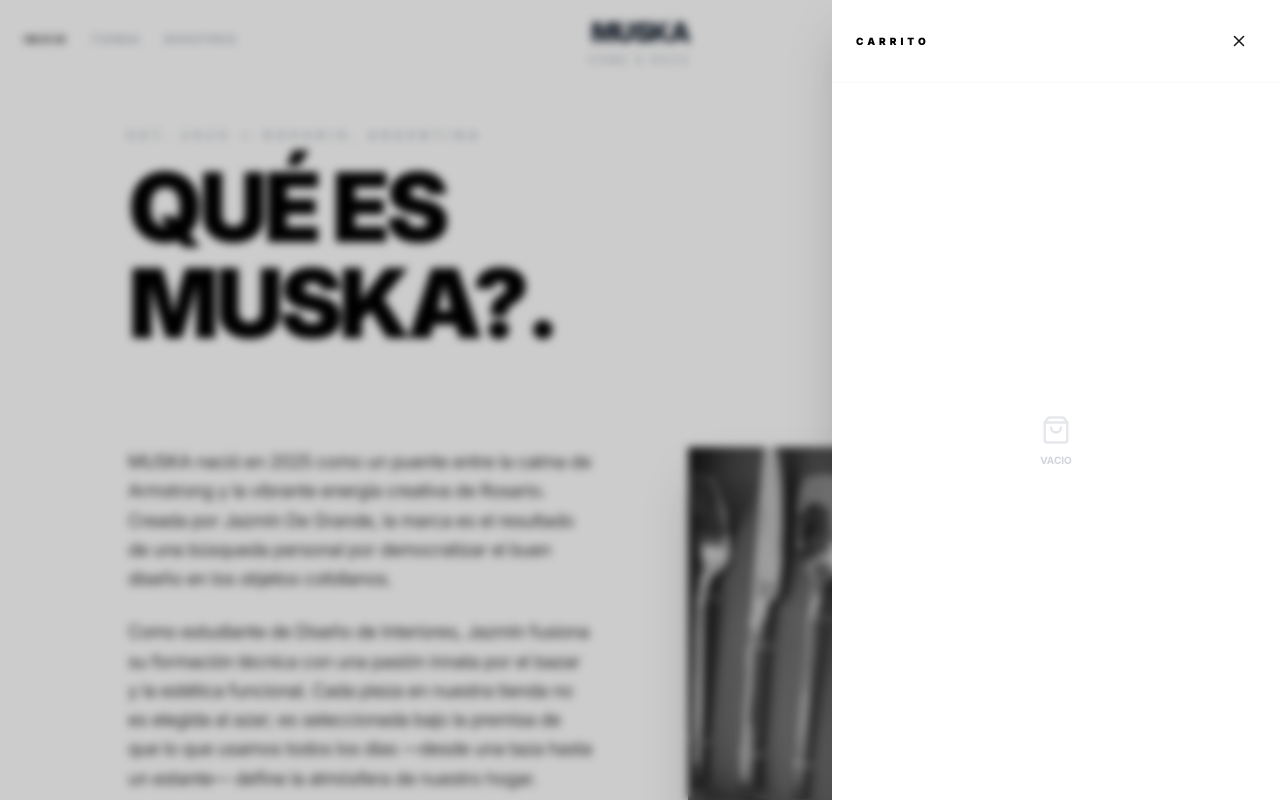
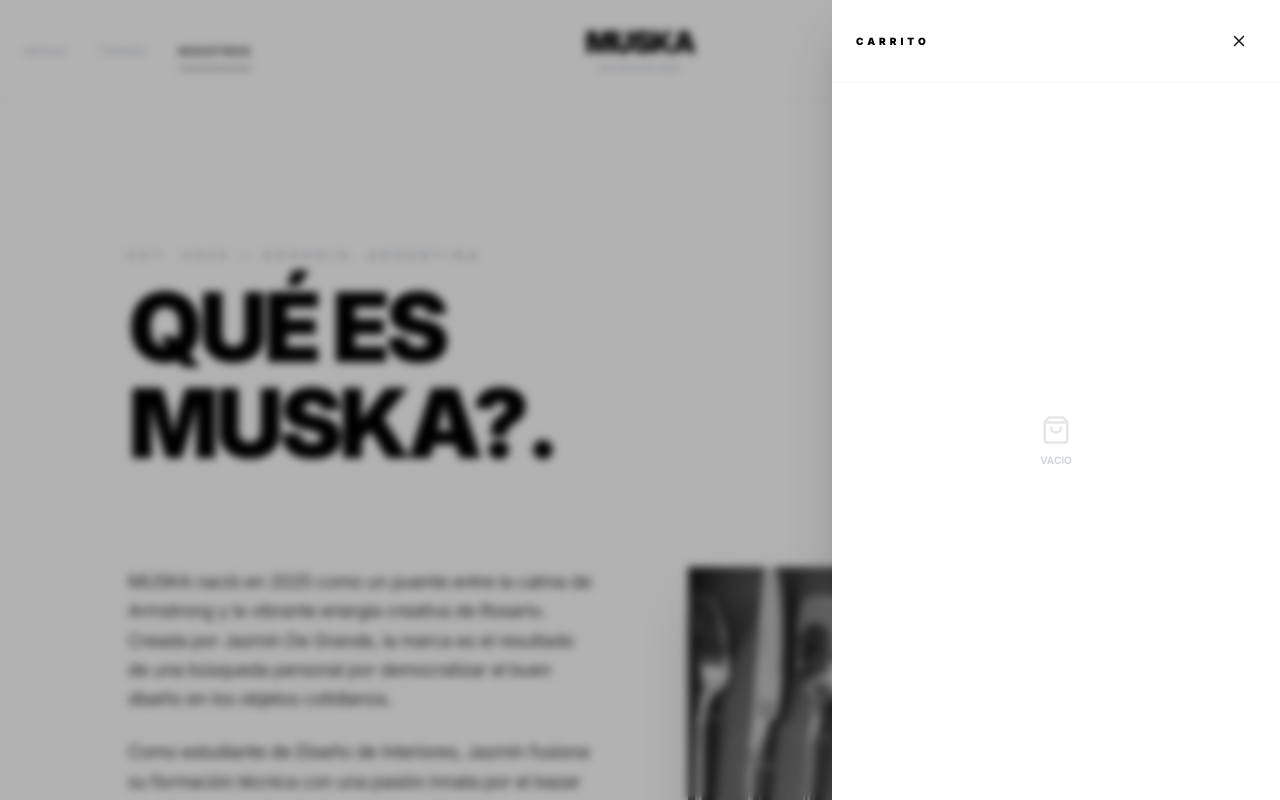
Before and after one commit to agusmerlo2005/muska2026, a Next.js app: page /nosotros in a window 1280 px wide. Both pictures are taken after a click on the button 1237 px from the left and 39 px from the top of the page. Shown: the top 800 px of the page. Built offline with nearby package versions, Linux system fonts and the light colour scheme.

Commit message:
Estetica

```diff
--- a/package.json
+++ b/package.json
@@ -13,6 +13,7 @@
     "@supabase/auth-helpers-nextjs": "^0.15.0",
     "@supabase/ssr": "^0.1.0",
     "@supabase/supabase-js": "^2.101.1",
+    "framer-motion": "^12.38.0",
     "lucide-react": "^0.363.0",
     "next": "14.1.4",
     "react": "^18.2.0",
--- a/src/app/layout.tsx
+++ b/src/app/layout.tsx
@@ -2,9 +2,7 @@
 
 import { Inter } from "next/font/google";
 import "./globals.css";
-import Link from 'next/link';
-import Logo from "@/components/ui/Logo";
-import { ShoppingBag } from 'lucide-react';
+import Navbar from "@/components/ui/Navbar";
 import { useCart } from '@/hooks/useCart';
 import CartDrawer from '@/features/cart/CartDrawer';
 import { useEffect, useState } from "react";
@@ -12,10 +10,7 @@
 const inter = Inter({ subsets: ["latin"] });
 
 export default function RootLayout({ children }: { children: React.ReactNode }) {
-  // Usamos el hook de forma desestructurada
-  const cart = useCart((state) => state.cart);
   const isOpen = useCart((state) => state.isOpen);
-  const onOpen = useCart((state) => state.onOpen);
   const onClose = useCart((state) => state.onClose);
 
   const [mounted, setMounted] = useState(false);
@@ -24,47 +19,22 @@
     setMounted(true);
   }, []);
 
-  const totalItems = mounted ? cart.reduce((acc, item) => acc + item.quantity, 0) : 0;
-
   return (
     <html lang="es">
       <body className={`${inter.className} bg-white antialiased`}>
 
-        <header className="fixed top-0 left-0 right-0 h-20 bg-white/95 backdrop-blur-sm z-[100] border-b border-gray-50 px-6">
-          <div className="mx-auto max-w-7xl h-full grid grid-cols-3 items-center">
+        {/* Componente Navbar Centralizado */}
+        <Navbar />
 
-            <nav className="flex items-center gap-6">
-              <Link href="/" className="text-[10px] uppercase font-bold tracking-[0.2em] text-black">Inicio</Link>
-              <Link href="/shop" className="text-[10px] uppercase font-bold tracking-[0.2em] text-gray-400 hover:text-black transition-colors">Tienda</Link>
-              <Link href="/nosotros" className="text-[10px] uppercase font-bold tracking-[0.2em] text-gray-400 hover:text-black transition-colors">Nosotros</Link>
-            </nav>
-
-            <div className="flex justify-center scale-90">
-              <Link href="/"><Logo /></Link>
-            </div>
-
-            <div className="flex items-center justify-end gap-6">
-              <Link href="/admin" className="text-[10px] uppercase font-bold tracking-[0.2em] text-gray-200 hover:text-black">Panel</Link>
-
-              <button
-                onClick={onOpen}
-                className="text-black hover:scale-110 transition-transform relative p-2"
-              >
-                <ShoppingBag size={20} strokeWidth={1.5} />
-                {mounted && totalItems > 0 && (
-                  <span className="absolute top-0 right-0 bg-black text-white text-[8px] font-bold w-4 h-4 flex items-center justify-center rounded-full">
-                    {totalItems}
-                  </span>
-                )}
-              </button>
-            </div>
-          </div>
-        </header>
-
-        {/* Pasamos las funciones al Drawer */}
+        {/* Carrito Lateral */}
         <CartDrawer isOpen={isOpen} onClose={onClose} />
 
-        <main>{children}</main>
+        {/* IMPORTANTE: pt-[120px] asegura que el contenido NO quede
+            escondido detrás del Navbar fijo al cargar la página.
+        */}
+        <main className="pt-[100px] md:pt-[120px]">
+          {children}
+        </main>
       </body>
     </html>
   );
--- a/src/app/nosotros/page.tsx
+++ b/src/app/nosotros/page.tsx
@@ -36,7 +36,7 @@
                 "Creo que los espacios que habitamos cuentan nuestra historia. Mi misión con Muska es ayudar a que esa historia sea bella, funcional y llena de detalles que inspiren."
               </p>
               <p className="mt-4 text-[10px] uppercase tracking-widest font-bold text-black">
-                — Jazmín De Grande, Fundadora
+                — Jazmín De Grande, owner de Muska
               </p>
             </div>
           </div>
@@ -94,7 +94,7 @@
         {/* Footer de Sección */}
         <div className="mt-32 pt-12 border-t border-gray-100 flex flex-col md:flex-row justify-between items-start gap-8">
           <div>
-            <h4 className="text-[10px] uppercase tracking-[0.4em] font-black mb-4 text-black">Filosofía Muska</h4>
+            <h4 className="text-[10px] uppercase tracking-[0.4em] font-black mb-4 text-black">Objetivo de Muska</h4>
             <p className="max-w-xs text-xs text-gray-400 leading-relaxed uppercase tracking-wider">
               Objetos pensados para durar, diseñados para ser vistos y creados para ser usados.
             </p>
--- a/src/components/ui/Navbar.tsx
+++ b/src/components/ui/Navbar.tsx
@@ -3,76 +3,101 @@
 import Link from 'next/link';
 import { usePathname } from 'next/navigation';
 import { ShoppingBag, Menu, X } from 'lucide-react';
-import { useCart } from '@/features/cart/store';
+import { useCart } from '@/hooks/useCart';
 import { useEffect, useState } from 'react';
+import { motion, AnimatePresence } from 'framer-motion';
 
 export default function Navbar() {
   const pathname = usePathname();
-  const { items, openCart } = useCart();
+  const { onOpen, cart } = useCart();
   const [mounted, setMounted] = useState(false);
   const [isMobileMenuOpen, setIsMobileMenuOpen] = useState(false);
 
-  // Evita errores de hidratación (Zustand necesita esto en Next.js)
   useEffect(() => {
     setMounted(true);
   }, []);
 
-  const totalItems = items.reduce((acc, item) => acc + item.quantity, 0);
+  const totalItems = mounted ? cart.reduce((acc, item) => acc + item.quantity, 0) : 0;
 
-  // Estilo dinámico para los links
-  const linkStyle = (path: string) =>
-    `transition-all duration-300 hover:text-black tracking-[0.3em] ${
-      pathname === path
-        ? 'text-black font-black border-b-2 border-black pb-1'
-        : 'text-gray-400 font-medium'
-    }`;
+  const NavLink = ({ href, children }: { href: string; children: React.ReactNode }) => {
+    const isActive = pathname === href;
+    return (
+      <Link href={href} className="relative group py-2">
+        <span className={`text-[10px] uppercase tracking-[0.2em] transition-colors duration-300 ${
+          isActive ? 'text-black font-bold' : 'text-gray-400 group-hover:text-black'
+        }`}>
+          {children}
+        </span>
+        <span className={`absolute bottom-0 left-0 h-[1.5px] bg-black transition-all duration-300 ${
+          isActive ? 'w-full' : 'w-0 group-hover:w-full'
+        }`} />
+      </Link>
+    );
+  };
 
   return (
-    <nav className="fixed top-0 z-[100] w-full border-b border-gray-100 bg-white/80 backdrop-blur-md px-6 py-6">
-      <div className="mx-auto flex max-w-7xl items-center justify-between">
+    <motion.nav
+      initial={{ y: -20, opacity: 0 }}
+      animate={{ y: 0, opacity: 1 }}
+      transition={{ duration: 0.5 }}
+      /* Clases de blindaje:
+         - bg-white: 100% opaco para tapar el texto de atrás.
+         - z-[100]: Máxima prioridad de capa.
+         - border-b: Separación sutil.
+      */
+      className="fixed top-0 left-0 right-0 z-[100] w-full border-b border-gray-100 bg-white px-6 py-6"
+    >
+      <div className="mx-auto max-w-7xl flex items-center justify-between">
 
-        {/* IZQUIERDA: Navegación Principal */}
-        <div className="hidden md:flex items-center gap-10 text-[10px] uppercase">
-          <Link href="/" className={linkStyle('/')}>Inicio</Link>
-          <Link href="/shop" className={linkStyle('/shop')}>Tienda</Link>
-          <Link href="/nosotros" className={linkStyle('/nosotros')}>Nosotros</Link>
+        {/* IZQUIERDA */}
+        <div className="hidden lg:flex items-center gap-8 flex-1">
+          <NavLink href="/">Inicio</NavLink>
+          <NavLink href="/shop">Tienda</NavLink>
+          <NavLink href="/nosotros">Nosotros</NavLink>
         </div>
 
-        {/* CENTRO: Logo Identidad MUSKA */}
-        <Link href="/" className="absolute left-1/2 -translate-x-1/2 flex flex-col items-center">
-          <span className="text-2xl md:text-3xl font-black tracking-[-0.05em] text-black leading-none">
+        {/* CENTRO */}
+        <div className="flex-none">
+          <Link href="/" className="flex flex-col items-center group transition-transform duration-300 hover:scale-105">
+            <span className="text-2xl md:text-3xl font-black tracking-[-0.05em] text-black leading-none uppercase">
               MUSKA
             </span>
-          <span className="text-[7px] tracking-[0.5em] uppercase text-gray-400 font-bold mt-1">
+            <span className="text-[7px] tracking-[0.4em] uppercase text-gray-400 font-bold mt-1">
               Interiorismo
             </span>
           </Link>
+        </div>
 
-        {/* DERECHA: Carrito y Admin */}
-        <div className="flex items-center gap-4">
+        {/* DERECHA */}
+        <div className="flex-1 flex items-center justify-end gap-5">
           <Link
-            href="/admin/products"
-            className="hidden md:block text-[9px] font-bold uppercase tracking-widest text-gray-300 hover:text-black transition-colors"
+            href="/admin"
+            className="hidden sm:block text-[9px] font-bold uppercase tracking-widest text-gray-300 hover:text-black transition-all"
           >
             Panel
           </Link>
 
           <button
-            onClick={openCart}
-            className="relative p-2 group"
-            aria-label="Abrir Carrito"
+            onClick={onOpen}
+            className="relative p-2 transition-transform hover:scale-110 active:scale-95"
           >
-            <ShoppingBag size={22} strokeWidth={1.2} className="group-hover:scale-110 transition-transform text-black" />
+            <ShoppingBag size={22} strokeWidth={1.2} className="text-black" />
+            <AnimatePresence>
               {mounted && totalItems > 0 && (
-              <span className="absolute -top-1 -right-1 flex h-4 w-4 items-center justify-center rounded-full bg-black text-[8px] font-bold text-white shadow-lg">
+                <motion.span
+                  initial={{ scale: 0 }}
+                  animate={{ scale: 1 }}
+                  exit={{ scale: 0 }}
+                  className="absolute -top-1 -right-1 bg-black text-white text-[8px] font-bold w-4 h-4 flex items-center justify-center rounded-full"
+                >
                   {totalItems}
-              </span>
+                </motion.span>
               )}
+            </AnimatePresence>
           </button>
 
-          {/* Menú Hamburguesa (Mobile) */}
           <button
-            className="md:hidden p-2 text-black"
+            className="lg:hidden p-2 text-black"
             onClick={() => setIsMobileMenuOpen(!isMobileMenuOpen)}
           >
             {isMobileMenuOpen ? <X size={24} /> : <Menu size={24} />}
@@ -80,15 +105,21 @@
         </div>
       </div>
 
-      {/* MENÚ DESPLEGABLE MOBILE */}
+      {/* MOBILE MENU */}
+      <AnimatePresence>
         {isMobileMenuOpen && (
-        <div className="absolute top-full left-0 w-full bg-white border-b border-gray-100 p-10 flex flex-col items-center gap-8 md:hidden animate-in fade-in slide-in-from-top-5 duration-300">
+          <motion.div
+            initial={{ height: 0, opacity: 0 }}
+            animate={{ height: 'auto', opacity: 1 }}
+            exit={{ height: 0, opacity: 0 }}
+            className="overflow-hidden lg:hidden flex flex-col items-center gap-6 py-8 bg-white"
+          >
             <Link href="/" onClick={() => setIsMobileMenuOpen(false)} className="text-sm font-black uppercase tracking-widest">Inicio</Link>
             <Link href="/shop" onClick={() => setIsMobileMenuOpen(false)} className="text-sm font-black uppercase tracking-widest">Tienda</Link>
             <Link href="/nosotros" onClick={() => setIsMobileMenuOpen(false)} className="text-sm font-black uppercase tracking-widest">Nosotros</Link>
-          <Link href="/admin/products" onClick={() => setIsMobileMenuOpen(false)} className="text-[10px] font-bold uppercase tracking-widest text-gray-400">Admin</Link>
-        </div>
+          </motion.div>
         )}
-    </nav>
+      </AnimatePresence>
+    </motion.nav>
   );
 }
--- a/src/features/cart/CartDrawer.tsx
+++ b/src/features/cart/CartDrawer.tsx
@@ -3,6 +3,7 @@
 import { useCart } from '@/hooks/useCart';
 import { X, Plus, Minus, ShoppingBag } from 'lucide-react';
 import Link from 'next/link';
+import { motion, AnimatePresence } from 'framer-motion';
 
 export default function CartDrawer({ isOpen, onClose }: { isOpen: boolean, onClose: () => void }) {
   const cart = useCart((state) => state.cart);
@@ -11,16 +12,33 @@
 
   const total = cart.reduce((acc, item) => acc + item.price * item.quantity, 0);
 
-  if (!isOpen) return null;
+  return (
+    <AnimatePresence mode="wait">
+      {isOpen && (
+        <div className="fixed inset-0 z-[200]">
+          {/* OVERLAY - Fondo con desenfoque */}
+          <motion.div
+            initial={{ opacity: 0 }}
+            animate={{ opacity: 1 }}
+            exit={{ opacity: 0 }}
+            transition={{ duration: 0.3 }}
+            className="absolute inset-0 bg-black/30 backdrop-blur-sm"
+            onClick={onClose}
+          />
 
-  return (
-    <div className="fixed inset-0 z-[200]">
-      <div className="absolute inset-0 bg-black/20 backdrop-blur-sm" onClick={onClose} />
-
-      <div className="absolute inset-y-0 right-0 w-full max-w-md bg-white shadow-2xl flex flex-col animate-in slide-in-from-right duration-300">
+          {/* PANEL - Deslizamiento elástico */}
+          <motion.div
+            initial={{ x: '100%' }}
+            animate={{ x: 0 }}
+            exit={{ x: '100%' }}
+            transition={{ type: 'spring', damping: 25, stiffness: 200 }}
+            className="absolute inset-y-0 right-0 w-full max-w-md bg-white shadow-2xl flex flex-col"
+          >
             <div className="p-6 border-b border-gray-50 flex justify-between items-center">
               <h2 className="text-[10px] uppercase font-black tracking-[0.4em] text-black">Carrito</h2>
-          <button onClick={onClose} className="p-2 hover:bg-gray-50 rounded-full transition-colors"><X size={18} /></button>
+              <button onClick={onClose} className="p-2 hover:bg-gray-50 rounded-full transition-colors">
+                <X size={18} />
+              </button>
             </div>
 
             <div className="flex-1 overflow-y-auto p-6 space-y-8">
@@ -30,8 +48,15 @@
                   <p className="text-[10px] uppercase font-bold text-gray-300">Vacio</p>
                 </div>
               ) : (
-            cart.map((item) => (
-              <div key={item.id} className="flex gap-4">
+                <div className="space-y-8">
+                  {cart.map((item) => (
+                    <motion.div
+                      layout
+                      initial={{ opacity: 0, y: 10 }}
+                      animate={{ opacity: 1, y: 0 }}
+                      key={item.id}
+                      className="flex gap-4"
+                    >
                       <div className="relative h-24 w-20 bg-gray-100 flex-shrink-0">
                         <img src={item.image} alt={item.name} className="object-cover h-full w-full" />
                       </div>
@@ -42,28 +67,43 @@
                         </div>
                         <div className="flex items-center justify-between">
                           <div className="flex items-center border border-gray-100">
-                      <button onClick={() => updateQuantity(item.id, item.quantity - 1)} className="p-1 px-2"><Minus size={10} /></button>
+                            <button onClick={() => updateQuantity(item.id, item.quantity - 1)} className="p-1 px-2">
+                              <Minus size={10} />
+                            </button>
                             <span className="text-[10px] font-bold w-4 text-center">{item.quantity}</span>
-                      <button onClick={() => updateQuantity(item.id, item.quantity + 1)} className="p-1 px-2"><Plus size={10} /></button>
+                            <button onClick={() => updateQuantity(item.id, item.quantity + 1)} className="p-1 px-2">
+                              <Plus size={10} />
+                            </button>
                           </div>
-                    <button onClick={() => removeItem(item.id)} className="text-[9px] uppercase font-bold text-gray-300 hover:text-black">Quitar</button>
+                          <button onClick={() => removeItem(item.id)} className="text-[9px] uppercase font-bold text-gray-300 hover:text-black">
+                            Quitar
+                          </button>
                         </div>
                       </div>
+                    </motion.div>
+                  ))}
                 </div>
-            ))
               )}
             </div>
 
             {cart.length > 0 && (
-          <div className="p-6 border-t border-gray-50">
+              <div className="p-6 border-t border-gray-50 bg-white">
                 <div className="flex justify-between items-center mb-6">
                   <span className="text-[10px] uppercase font-black text-gray-400">Total</span>
                   <span className="text-2xl font-black text-black">${total.toLocaleString()}</span>
                 </div>
-            <Link href="/checkout" onClick={onClose} className="w-full block text-center bg-black text-white py-5 text-[10px] uppercase font-black tracking-[0.3em]">Finalizar Compra</Link>
+                <Link
+                  href="/checkout"
+                  onClick={onClose}
+                  className="w-full block text-center bg-black text-white py-5 text-[10px] uppercase font-black tracking-[0.3em]"
+                >
+                  Finalizar Compra
+                </Link>
               </div>
             )}
+          </motion.div>
         </div>
-    </div>
+      )}
+    </AnimatePresence>
   );
 }
```
Also changed, not shown: src/components/ui/CartDrawer.tsx (+85 -18 lines), 1 other file (tests, documents, lock files or other folders). Lines whose indentation alone changed are shown as unchanged.
